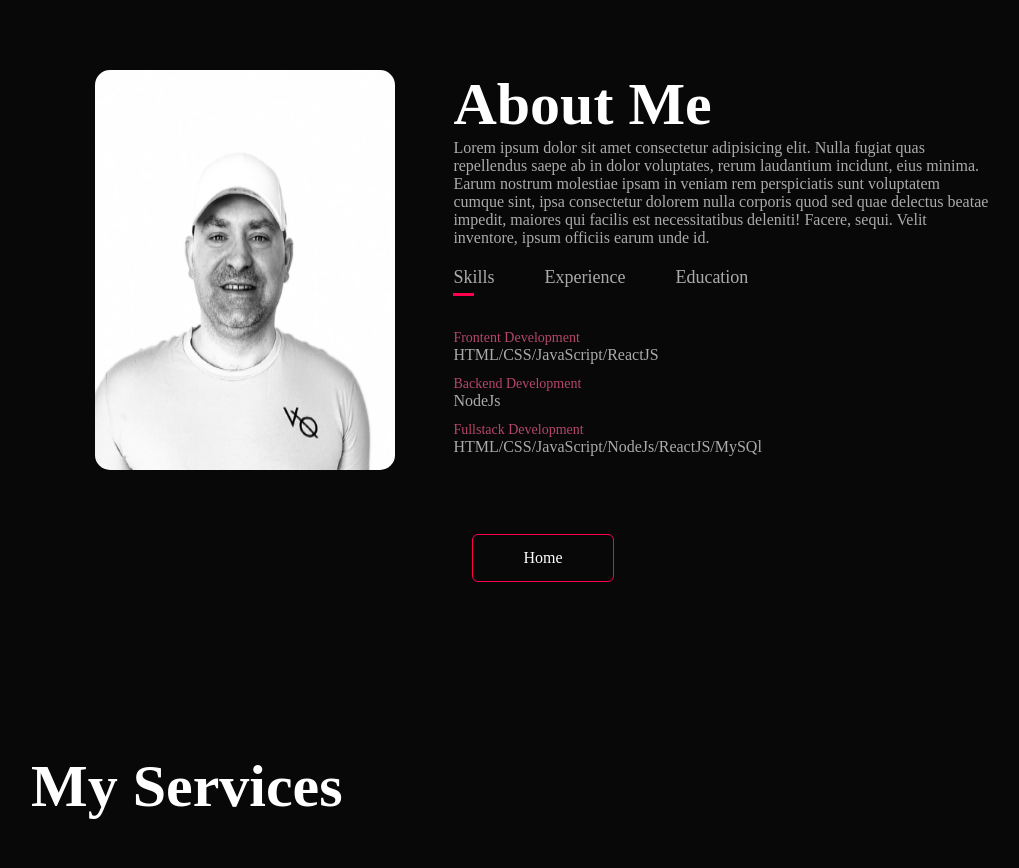
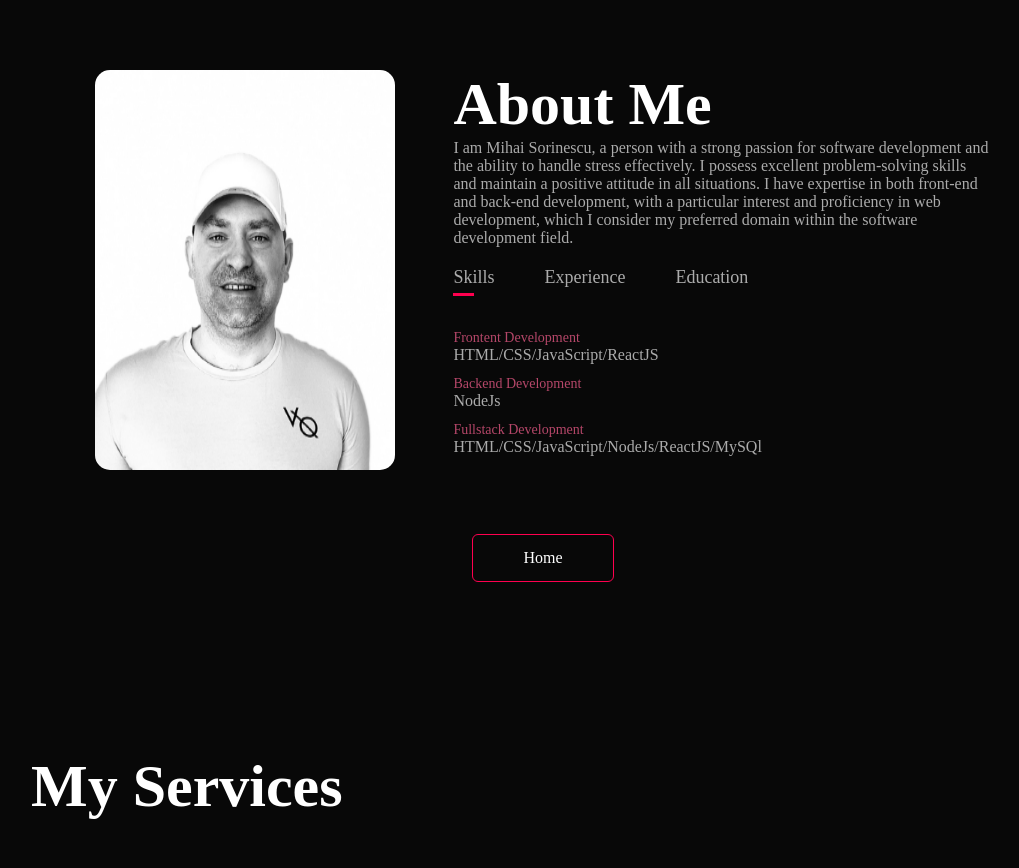
Before and after one commit to Mihai0976/portfolio-website, a plain HTML site: page index.html in a window 1280 px wide. Shown: the part 820-1688 px from the top of the page, without its empty margins (97-1116 px from the left). Drawn offline with Linux system fonts and the light colour scheme.

Commit message:
Update the HTML

```diff
--- a/index.html
+++ b/index.html
@@ -41,7 +41,9 @@
       </div>
       <div class="about-col-2">
         <h1 class="sub-title">About Me</h1>
-        <p>Lorem ipsum dolor sit amet consectetur adipisicing elit. Nulla fugiat quas repellendus saepe ab in dolor voluptates, rerum laudantium incidunt, eius minima. Earum nostrum molestiae ipsam in veniam rem perspiciatis sunt voluptatem cumque sint, ipsa consectetur dolorem nulla corporis quod sed quae delectus beatae impedit, maiores qui facilis est necessitatibus deleniti! Facere, sequi. Velit inventore, ipsum officiis earum unde id.</p>
+        <p>I am Mihai Sorinescu, a person with a strong passion for software development and the ability to handle stress effectively. I possess excellent problem-solving skills and maintain a positive attitude in all situations. I have
+        expertise in both front-end and back-end development, with a particular interest and proficiency in web development,
+        which I consider my preferred domain within the software development field.</p>
 
       <div class="tab-titles">
         <p class="tab-links active-link" onclick="opentab('skills')">Skills</p>
```
Also changed, not shown: images/smallPic.jpg (added).
